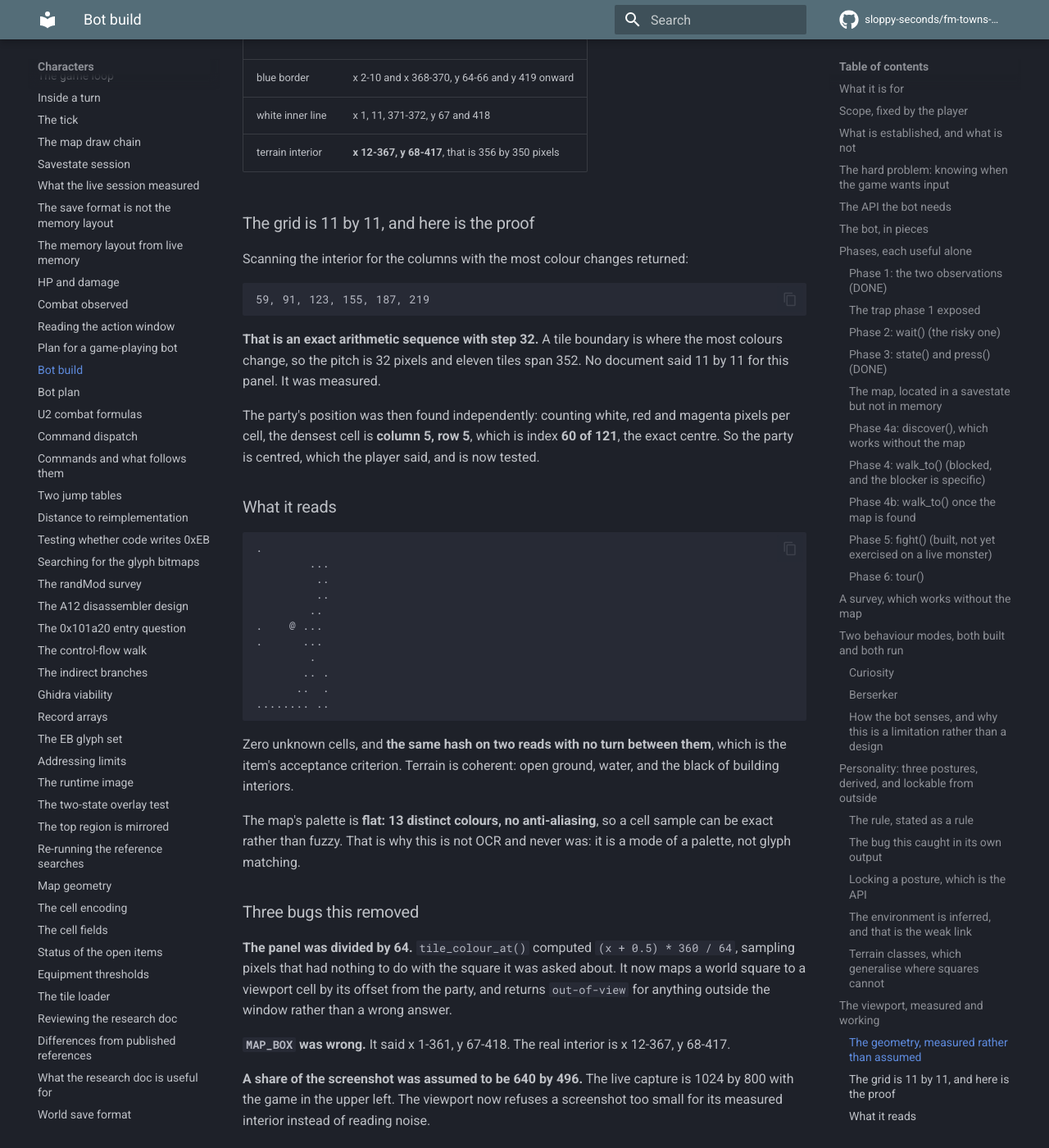
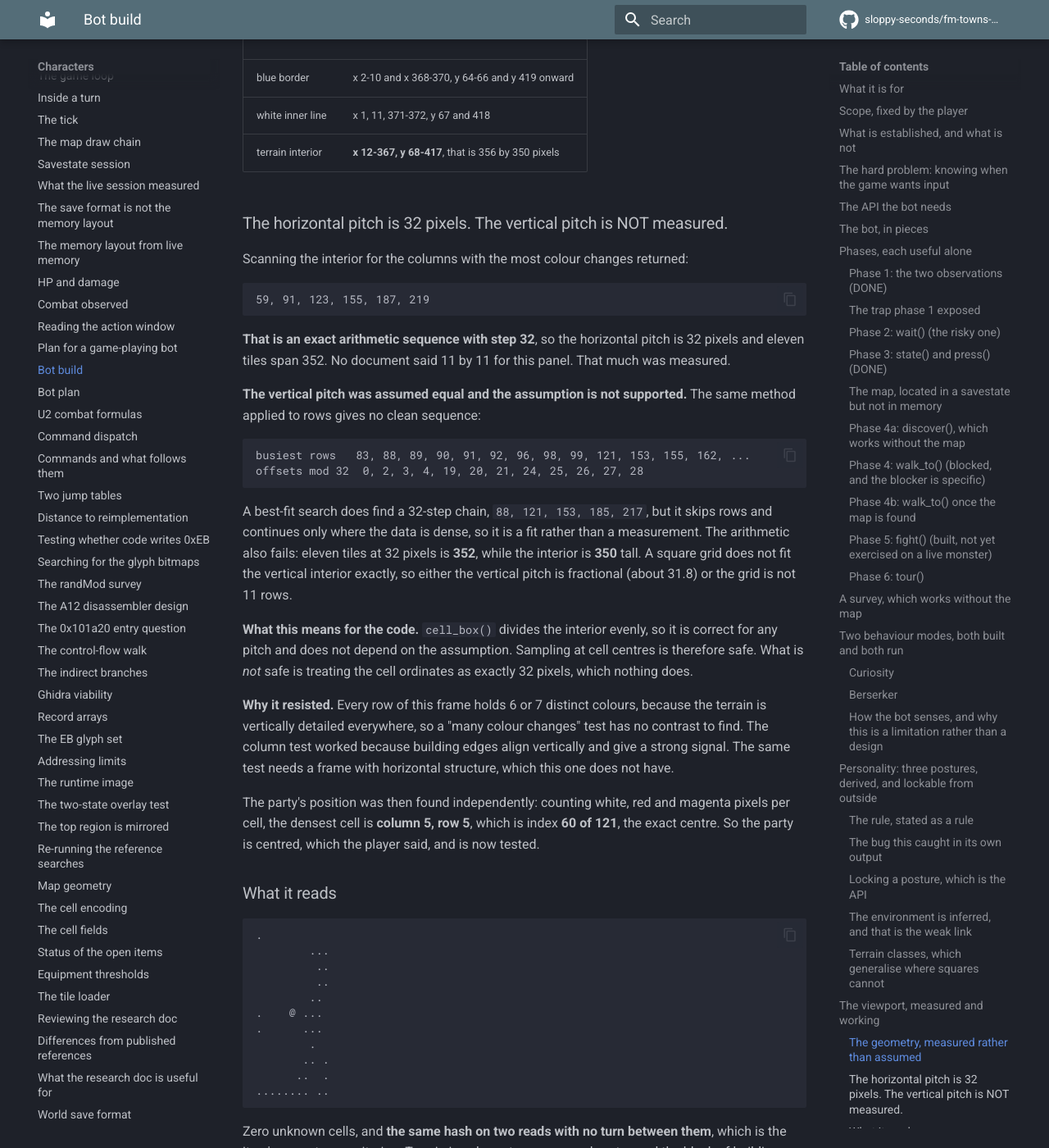
Before and after one commit to sloppy-seconds/fm-towns-ultima, an MkDocs documentation site: the page built from docs/bot-build.md, in a window 1280 px wide and 1400 px high, scrolled down 12370 px. Shown: the whole window at 82% size. Built offline with MkDocs 1.6.1 and Material for MkDocs 9.7.7, drawn with Linux system fonts in a browser that asks for light colours; comment, search, counter and statistics services are not loaded.

Commit message:
Correct the viewport claim: the column pitch is measured, the row pitch is not
I marked item 1a done on the strength of a 32-pixel pitch, and asked what "32px pitch" meant. Answering it
properly meant checking the same thing for rows, and it does not hold up.

THE COLUMN PITCH IS MEASURED. Busiest-change columns are 59, 91, 123, 155, 187, 219: an exact arithmetic
sequence, step 32.

THE ROW PITCH IS NOT. The same method returns no clean sequence, offsets mod 32 scattered across
0, 2, 3, 4, 19, 20, 21, 24, 25, 26, 27, 28. A best-fit search does find a 32-step chain at 88, 121, 153, 185, 217,
but it skips rows and continues only where the data is dense, so it is a fit rather than a measurement. The
arithmetic also refutes a square grid: eleven tiles at 32 pixels is 352 and the interior is 350 tall.

WHY IT RESISTED IS WORTH RECORDING. Every row of this frame holds six or seven distinct colours, because the
terrain is vertically detailed throughout, so a "many colour changes" test has no contrast to find. The column
test worked because building edges align vertically and give a strong signal. This frame has no horizontal
structure to match, so the row test needs a different frame, such as a town street grid.

THE CODE IS SAFE, THE CLAIM WAS NOT. cell_box() divides the interior evenly and is correct for any pitch, so
sampling at cell centres does not depend on the assumption. What was wrong was the sentence claiming the grid was
measured, and calling the item done on it.

Item 1a is PARTLY DONE: 121 cells, zero unknowns, identical hash across two reads, party at index 60, and the
column pitch confirmed. The row geometry is open, and the item now says so in its own acceptance criteria.

````diff
--- a/docs/bot-build.md
+++ b/docs/bot-build.md
@@ -485,7 +485,7 @@ The panel carries a blue border with a white inner line. On a live 1024 by 800 s
 | white inner line | x 1, 11, 371-372, y 67 and 418 |
 | terrain interior | **x 12-367, y 68-417**, that is 356 by 350 pixels |
 
-### The grid is 11 by 11, and here is the proof
+### The horizontal pitch is 32 pixels. The vertical pitch is NOT measured.
 
 Scanning the interior for the columns with the most colour changes returned:
 
@@ -493,8 +493,30 @@ Scanning the interior for the columns with the most colour changes returned:
 59, 91, 123, 155, 187, 219
 ```
 
-**That is an exact arithmetic sequence with step 32.** A tile boundary is where the most colours change, so the
-pitch is 32 pixels and eleven tiles span 352. No document said 11 by 11 for this panel. It was measured.
+**That is an exact arithmetic sequence with step 32**, so the horizontal pitch is 32 pixels and eleven tiles span
+352. No document said 11 by 11 for this panel. That much was measured.
+
+**The vertical pitch was assumed equal and the assumption is not supported.** The same method applied to rows
+gives no clean sequence:
+
+```
+busiest rows   83, 88, 89, 90, 91, 92, 96, 98, 99, 121, 153, 155, 162, ...
+offsets mod 32  0, 2, 3, 4, 19, 20, 21, 24, 25, 26, 27, 28
+```
+
+A best-fit search does find a 32-step chain, `88, 121, 153, 185, 217`, but it skips rows and continues only
+where the data is dense, so it is a fit rather than a measurement. The arithmetic also fails: eleven tiles at 32
+pixels is **352**, while the interior is **350** tall. A square grid does not fit the vertical interior exactly,
+so either the vertical pitch is fractional (about 31.8) or the grid is not 11 rows.
+
+**What this means for the code.** `cell_box()` divides the interior evenly, so it is correct for any pitch and does
+not depend on the assumption. Sampling at cell centres is therefore safe. What is *not* safe is treating the cell
+ordinates as exactly 32 pixels, which nothing does.
+
+**Why it resisted.** Every row of this frame holds 6 or 7 distinct colours, because the terrain is vertically
+detailed everywhere, so a "many colour changes" test has no contrast to find. The column test worked because
+building edges align vertically and give a strong signal. The same test needs a frame with horizontal structure,
+which this one does not have.
 
 The party's position was then found independently: counting white, red and magenta pixels per cell, the densest
 cell is **column 5, row 5**, which is index **60 of 121**, the exact centre. So the party is centred, which the
````
Also changed, not shown: docs/bot-plan.md (+10 -2 lines).
